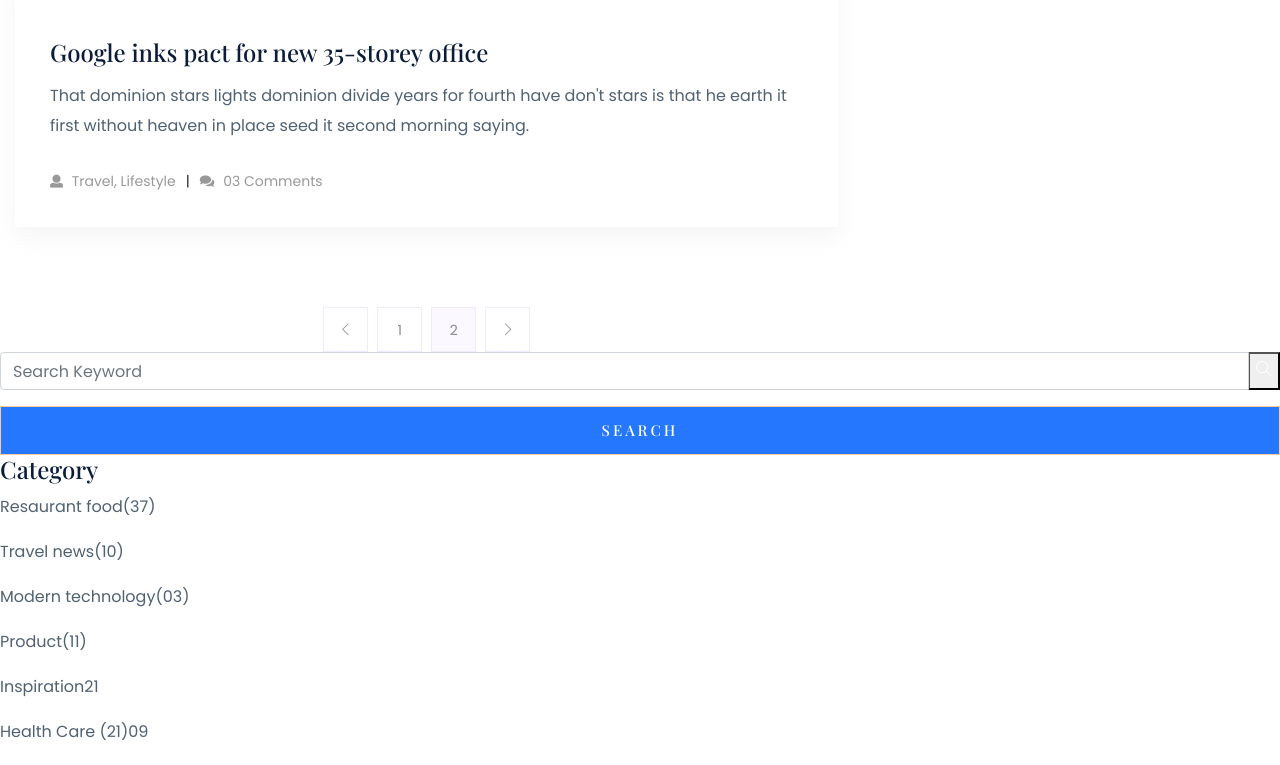
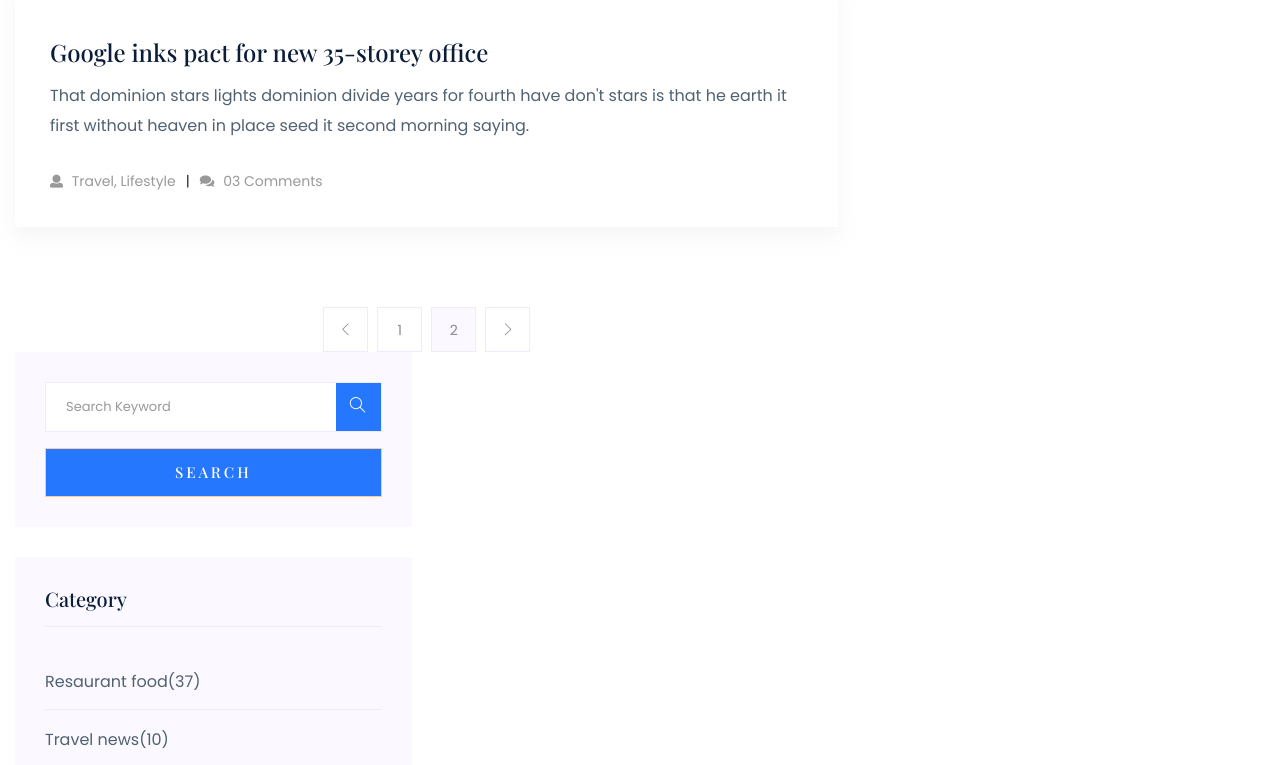
Before and after one commit to kandra-id/amp-article-template, a Jekyll site: the page built from index.html, in a window 1280 px wide. Shown: the part 5243-6008 px from the top of the page. Built offline with Jekyll 4.4.1, drawn with Linux system fonts in a browser that asks for light colours; some web fonts are replaced.

Commit message:
Update default.html

```diff
--- a/_layouts/default.html
+++ b/_layouts/default.html
@@ -32,8 +32,11 @@
   <!-- slider Area End-->
 
    {% include blog-area.html %}
+                   <div class="col-lg-4">
+                    <div class="blog_right_sidebar">
    {% include sidebar.html %}
-
+                    </div>
+                </div>
    <footer>
       <!-- Footer Start-->
 {% include footer.html %}
```
